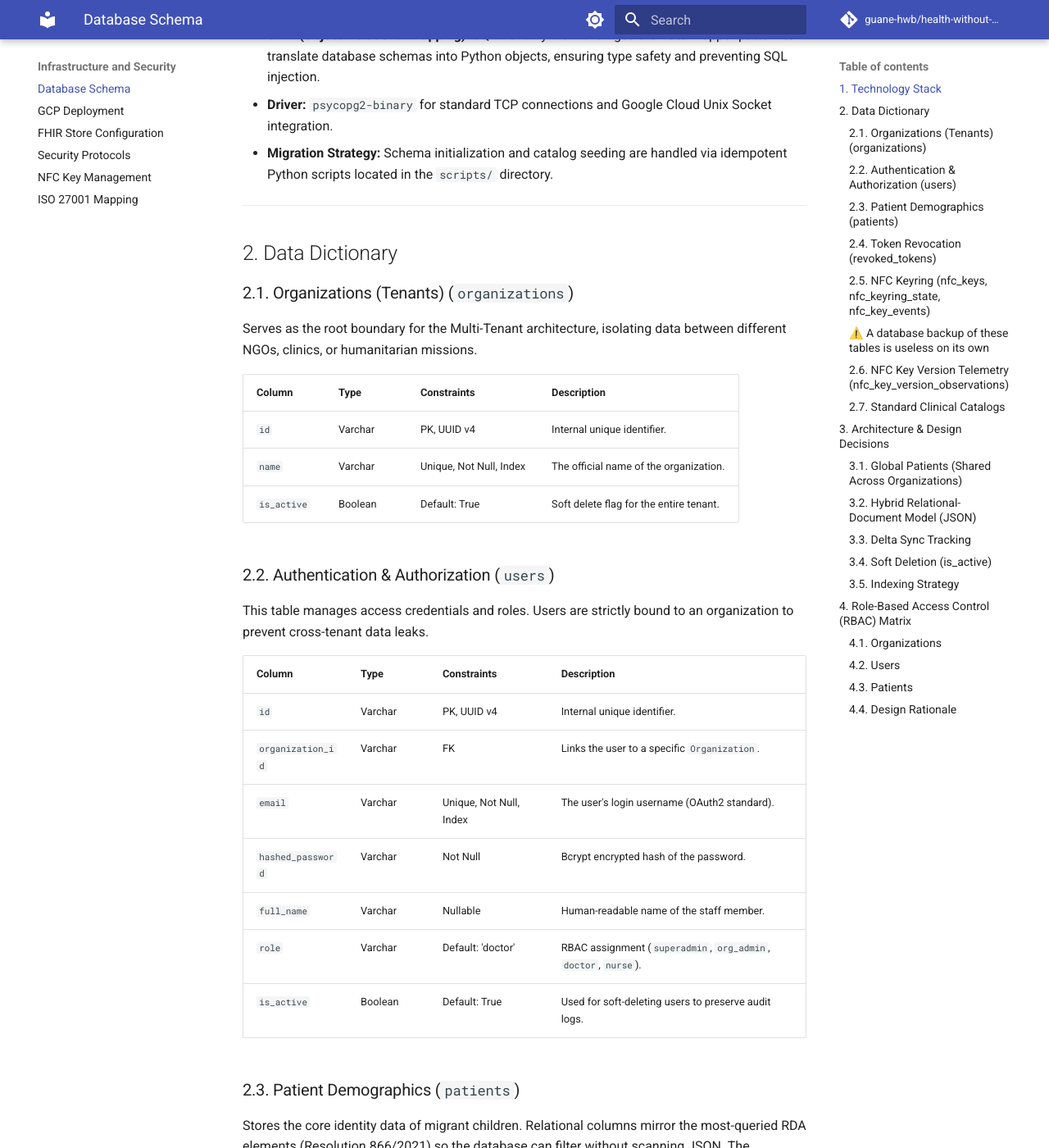
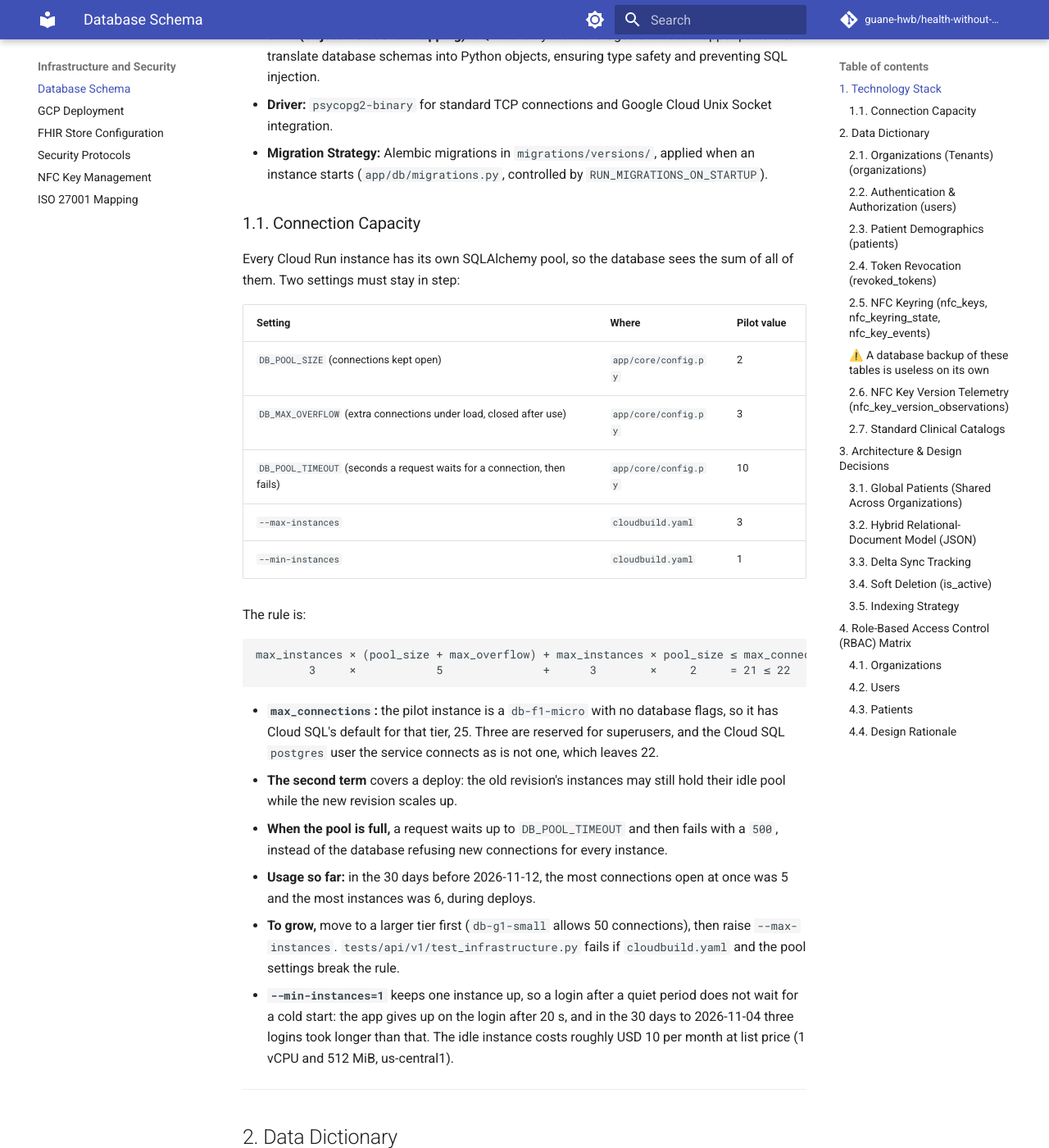
Before and after one commit to guane-hwb/health-without-borders, an MkDocs documentation site: the page built from docs/infrastructure/database.md, in a window 1280 px wide and 1400 px high, scrolled down 450 px. Shown: the whole window at 82% size. Built offline with MkDocs 1.6.1 and Material for MkDocs 9.7.7, drawn with Linux system fonts in a browser that asks for light colours; comment, search, counter and statistics services are not loaded.

Commit message:
:arrow_up: Bound the DB pool and Cloud Run instances, keep one warm and drop HL7 env vars
- create_engine gets pool_size 2, max_overflow 3 and pool_timeout 10 (settings
  DB_POOL_SIZE, DB_MAX_OVERFLOW, DB_POOL_TIMEOUT); SQLite keeps its own pool.
- cloudbuild.yaml deploys with --min-instances 1 (no cold start before a login)
  and --max-instances 3, so 3 x 5 connections plus a draining revision's idle
  pool (3 x 2) stay within the 22 a db-f1-micro lets the application open.
- The deploy removes GCP_HL7_STORE_ID and the HL7_* variables the code no
  longer reads; .env.example names the deployed LLM model.
- database.md § 1.1 holds the rule, and a test fails if cloudbuild.yaml and
  the pool settings break it. Also fixes database.md § 1 on migrations.

Backend audit 2026-11-04: be-nov26-pool-de-conexiones-excede-cloud-sql,
x-nov26-login-en-arranque-en-frio-supera-timeout (backend half),
be-nov26-variables-sobrantes-y-plantilla-desalineada, item 2 of
be-nov26-documentacion-desalineada.

Co-Authored-By: Claude Opus 5.5 <noreply@anthropic.com>

````diff
--- a/docs/infrastructure/database.md
+++ b/docs/infrastructure/database.md
@@ -7,7 +7,33 @@ This document details the data persistence layer for the **Health Without Border
 * **Engine:** PostgreSQL 15 (Managed via Google Cloud SQL in production, Docker for local development).
 * **ORM (Object-Relational Mapping):** SQLAlchemy 2.0. Leverages the Data Mapper pattern to translate database schemas into Python objects, ensuring type safety and preventing SQL injection.
 * **Driver:** `psycopg2-binary` for standard TCP connections and Google Cloud Unix Socket integration.
-* **Migration Strategy:** Schema initialization and catalog seeding are handled via idempotent Python scripts located in the `scripts/` directory.
+* **Migration Strategy:** Alembic migrations in `migrations/versions/`, applied when an instance starts (`app/db/migrations.py`, controlled by `RUN_MIGRATIONS_ON_STARTUP`).
+
+### 1.1. Connection Capacity
+
+Every Cloud Run instance has its own SQLAlchemy pool, so the database sees the sum of all of them. Two settings must stay in step:
+
+| Setting | Where | Pilot value |
+|---|---|---|
+| `DB_POOL_SIZE` (connections kept open) | `app/core/config.py` | 2 |
+| `DB_MAX_OVERFLOW` (extra connections under load, closed after use) | `app/core/config.py` | 3 |
+| `DB_POOL_TIMEOUT` (seconds a request waits for a connection, then fails) | `app/core/config.py` | 10 |
+| `--max-instances` | `cloudbuild.yaml` | 3 |
+| `--min-instances` | `cloudbuild.yaml` | 1 |
+
+The rule is:
+
+```
+max_instances × (pool_size + max_overflow) + max_instances × pool_size ≤ max_connections − 3
+        3     ×            5               +      3        ×     2     = 21 ≤ 22
+```
+
+- **`max_connections`:** the pilot instance is a `db-f1-micro` with no database flags, so it has Cloud SQL's default for that tier, 25. Three are reserved for superusers, and the Cloud SQL `postgres` user the service connects as is not one, which leaves 22.
+- **The second term** covers a deploy: the old revision's instances may still hold their idle pool while the new revision scales up.
+- **When the pool is full,** a request waits up to `DB_POOL_TIMEOUT` and then fails with a `500`, instead of the database refusing new connections for every instance.
+- **Usage so far:** in the 30 days before 2026-11-12, the most connections open at once was 5 and the most instances was 6, during deploys.
+- **To grow,** move to a larger tier first (`db-g1-small` allows 50 connections), then raise `--max-instances`. `tests/api/v1/test_infrastructure.py` fails if `cloudbuild.yaml` and the pool settings break the rule.
+- **`--min-instances=1`** keeps one instance up, so a login after a quiet period does not wait for a cold start: the app gives up on the login after 20 s, and in the 30 days to 2026-11-04 three logins took longer than that. The idle instance costs roughly USD 10 per month at list price (1 vCPU and 512 MiB, us-central1).
 
 ---
 
````
Also changed, not shown: cloudbuild.yaml (+12 -1 lines), docs/infrastructure/gcp-deploy.md (+3 -0 lines), docs/infrastructure/security.md (+1 -1 lines), 4 other files.
